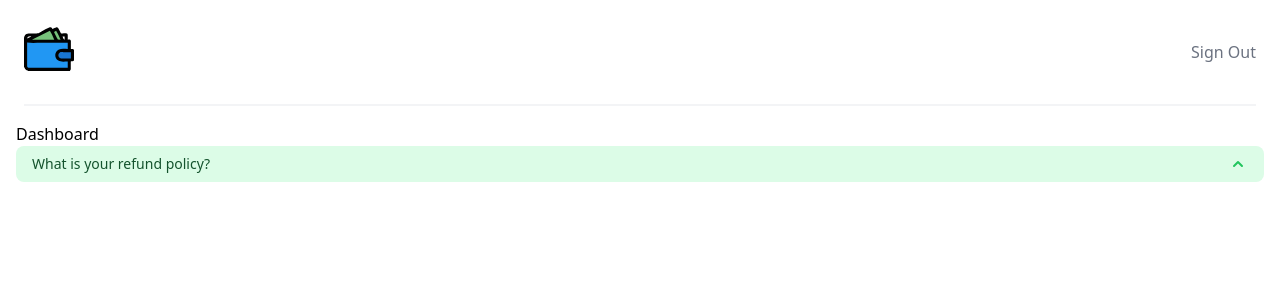
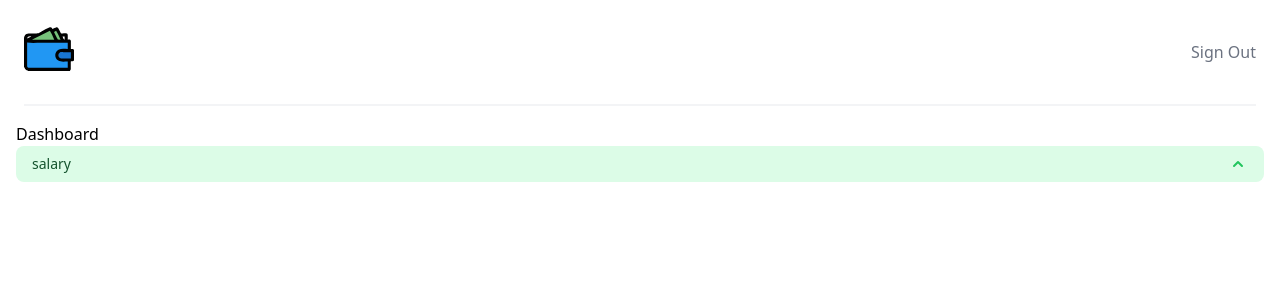
Before and after one commit to fra-malagisi/wallet, a Next.js app: page /dashboard in a window 1280 px wide. Shown: the top 300 px of the page. Built offline with nearby package versions, Linux system fonts and the light colour scheme; no server answers; sample sign-in values are in the browser's storage.

Commit message:
fix: add accordion props

```diff
--- a/components/accordion.tsx
+++ b/components/accordion.tsx
@@ -1,17 +1,22 @@
 import { Disclosure } from "@headlessui/react";
 import { ChevronUpIcon } from "@heroicons/react/solid";
-import { FC } from "react";
+import { FC, ReactNode } from "react";
 
-const Accordion: FC<unknown> = () => {
+type AccordionProps = {
+  text: string;
+  content: ReactNode;
+};
+
+const Accordion: FC<AccordionProps> = ({ text, content }) => {
   return (
     <Disclosure>
       {({ open }) => (
         <>
           <Disclosure.Button className="flex justify-between w-full px-4 py-2 text-sm font-medium text-left text-green-900 bg-green-100 rounded-lg hover:bg-green-200 focus:outline-none focus-visible:ring focus-visible:ring-green-500 focus-visible:ring-opacity-75">
-            <span>What is your refund policy?</span>
+            <span>{text}</span>
             <ChevronUpIcon className={`${open ? "transform rotate-180" : ""} w-5 h-5 text-green-500`} />
           </Disclosure.Button>
-          <Disclosure.Panel className="px-4 pt-4 pb-2 text-sm text-gray-500">prova accordion text</Disclosure.Panel>
+          <Disclosure.Panel className="px-4 pt-4 pb-2 text-sm text-gray-500">{content}</Disclosure.Panel>
         </>
       )}
     </Disclosure>
--- a/pages/dashboard.tsx
+++ b/pages/dashboard.tsx
@@ -7,7 +7,7 @@ const Dashboard: FC<unknown> = () => {
   return (
     <div>
       Dashboard
-      <Accordion />
+      <Accordion text="salary" content={<h2>Salary</h2>} />
     </div>
   );
 };
--- a/pages/index.tsx
+++ b/pages/index.tsx
@@ -1,4 +1,3 @@
-import { getSession } from "next-auth/react";
 import { FC } from "react";
 
 const Home: FC<unknown> = () => {
```
